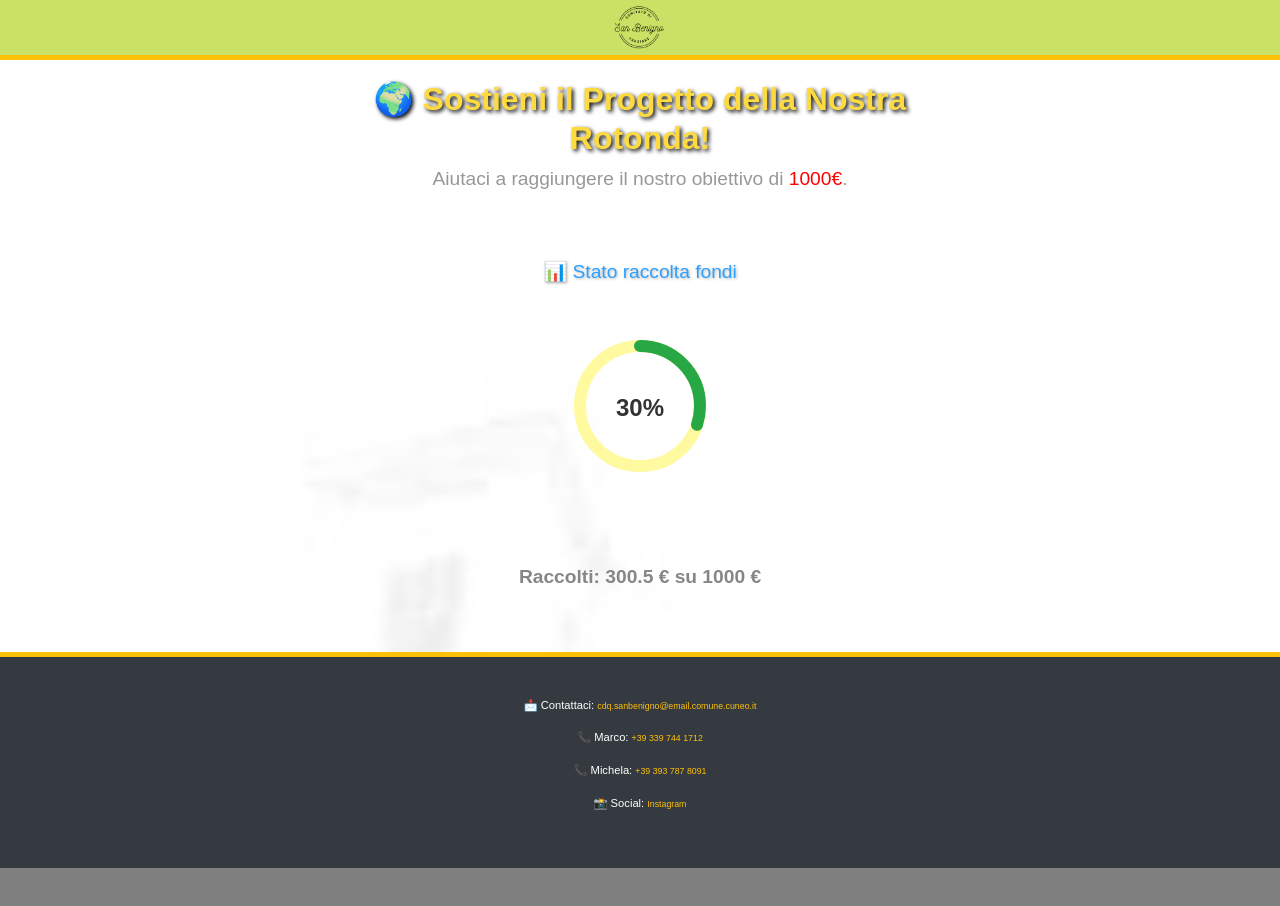
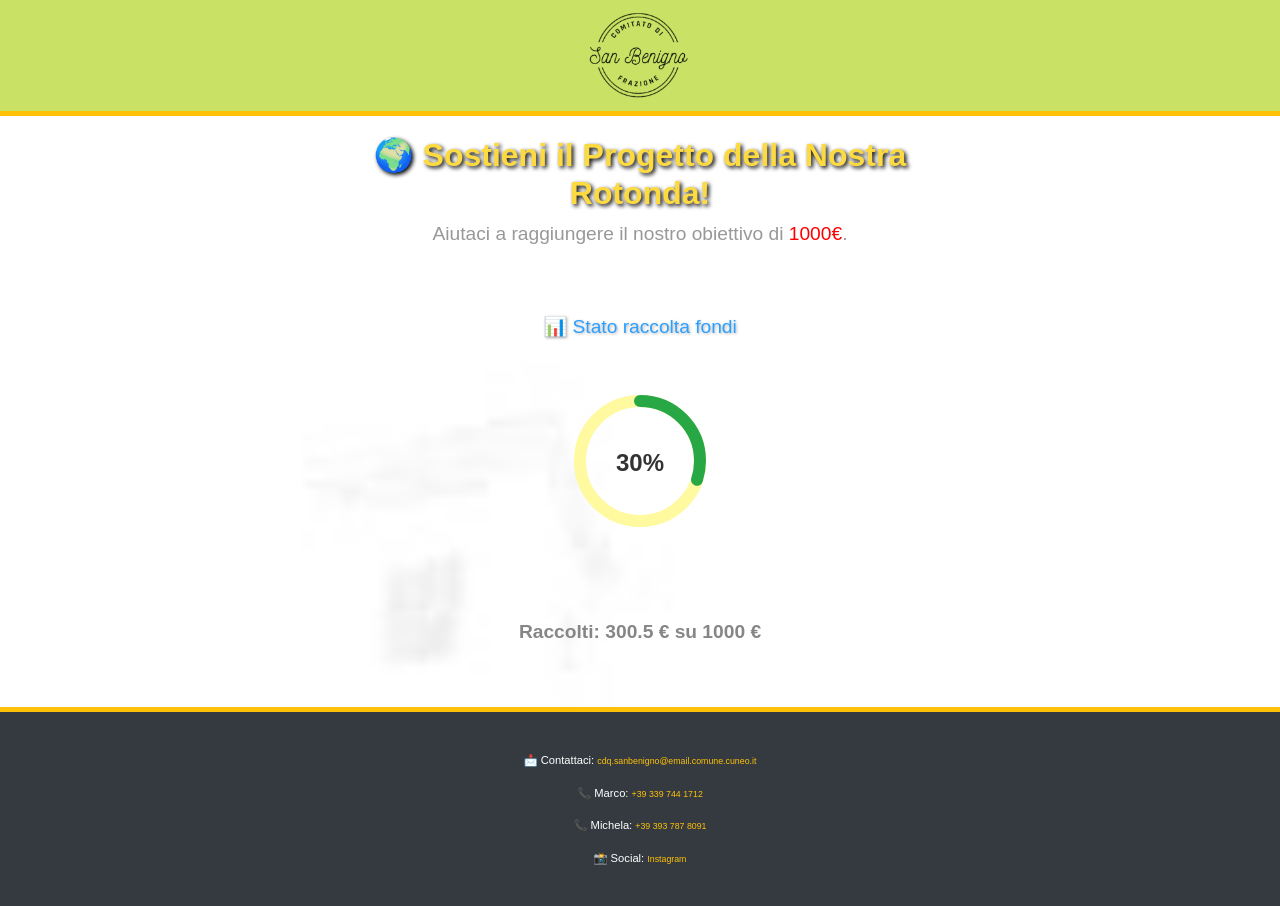
Before and after one commit to mamuuuu/raccolta, a plain HTML site: page index.html in a window 1280 px wide. Before the commit the page ends 868 px from the top, so only its background shows below. Drawn offline with nearby package versions, Linux system fonts and the light colour scheme.

Commit message:
Update index.html

```diff
--- a/index.html
+++ b/index.html
@@ -44,7 +44,7 @@
         }
 
         .header img {
-            max-width: 5%;
+            max-width: 10%;
             height: auto;
         }
 
```
